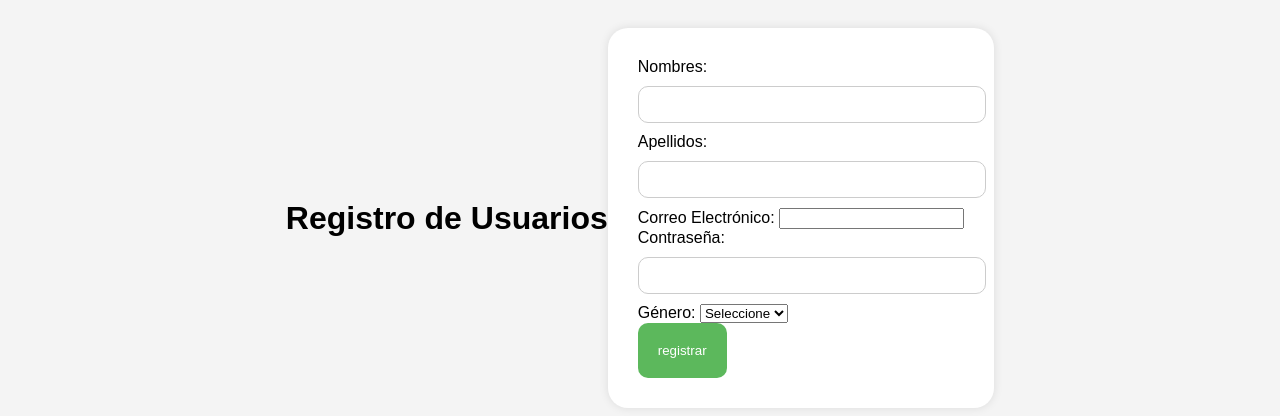
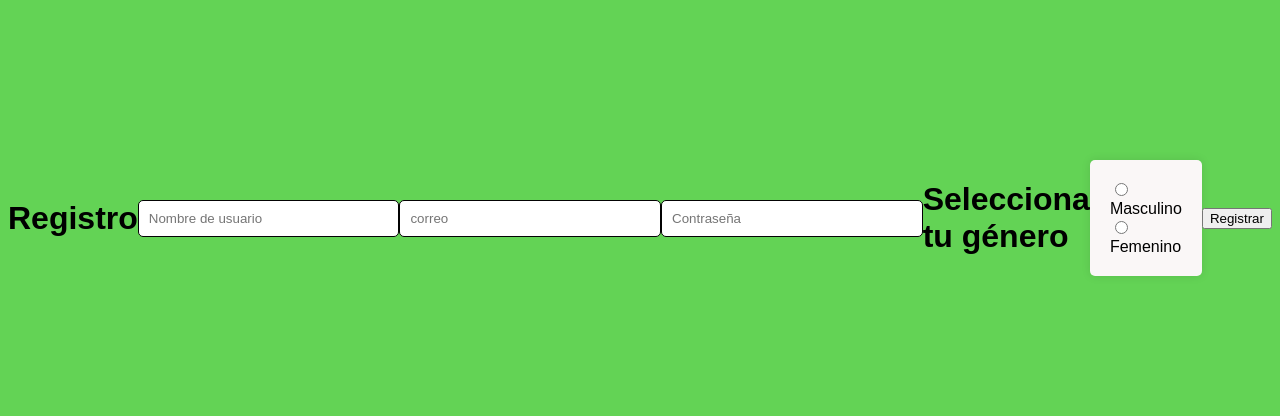
Before and after one commit to mateourrego20/trabajo, a plain HTML site: page registro.html in a window 1280 px wide. Shown: the part 190-606 px from the top of the page. Drawn offline with Linux system fonts and the light colour scheme.

Commit message:
actualizacion

```diff
--- a/registro.html
+++ b/registro.html
@@ -3,74 +3,68 @@
 <head>
     <meta charset="UTF-8">
     <meta name="viewport" content="width=device-width, initial-scale=1.0">
-    <title>Registro de Usuarios</title>
-    <link rel="stylesheet" href="style.css">
-
+    <title>Login</title>
 </head>
+<body>
     <style>
-
         body {
             font-family: Arial, sans-serif;
-        background-color: #f4f4f4;
+            background-color: #63d355;
             display: flex;
             justify-content: center;
-        align-items:center;
+            align-items: center;
             height: 100vh;
         }
         form {
-        background: white;
-        padding: 30px;
-        border-radius: 20px;
+            background: rgb(250, 247, 247);
+            padding: 20px;
+            border-radius: 5px;
             box-shadow: 0 0 10px rgba(0, 0, 0, 0.1);
         }
-    input[type="text"], input[type="password"] {
+        input[type="text"],input[type="password"],input[type="correo"] {
             width: 100%;
             padding: 10px;
             margin: 10px 0;
-        border: 1px solid #ccc;
-        border-radius: 10px;
+            border: 1px solid #030303;
+            border-radius: 5px;
         }
-    input[type="submit"] {
-        background: #5cb85c;
-        color: white;
+        input[type="button"] {
+            background-color: #5cb85c;
+            color: rgb(0, 37, 248);
             border: none;
-        padding: 20px;
+            padding: 10px;
             cursor: pointer;
-        border-radius: 10px;
+            border-radius: 5px;
         }
-    input[type="submit"]:hover {
-        background: #4cae4c;
+        input[type="button"]:hover {
+            background-color: #080808;
         }
     </style>
-<body>
-    <h1>Registro de Usuarios</h1>
-
-    <form id="registroForm">
-        <label for="nombres">Nombres:</label>
-        <input type="text" id="nombres" required><br>
-
-        <label for="apellidos">Apellidos:</label>
-        <input type="text" id="apellidos" required><br>
-
-        <label for="correo">Correo Electrónico:</label>
-        <input type="email" id="correo" required><br>
 
 
-        <label for="contraseña">Contraseña:</label>
-        <input type="password" id="contraseña" required><br>
-
-        <label for="genero">Género:</label>
-        <select id="genero" required>
-            <option value="">Seleccione</option>
-            <option value="masculino">Masculino</option>
-            <option value="femenino">Femenino</option>
-            <option value="otro">Otro</option>
-        </select><br>
+    <h1>Registro</h1>
 
 
-        <input type="submit" value="registrar">
+    <input type="text" id="username" placeholder="Nombre de usuario" required>
+    <input type="correo" id="correo" placeholder="correo" required>
+    <input type="password" id="password" placeholder="Contraseña" required>
+
+    <h1>Selecciona tu género</h1>
+    <form>
+        <label>
+            <input type="radio" name="genero" value="masculino" required>
+            Masculino
+        </label><br>
+        <label>
+            <input type="radio" name="genero" value="femenino" required>
+            Femenino
+        </label><br>
     </form>
 
+    <button onclick="registrar()">Registrar</button>
 
+
+
+    <script src="script.js"></script>
 </body>
 </html>
--- /dev/null
+++ b/script.js
@@ -0,0 +1,32 @@
+function registrar() {
+    const username = document.getElementById('username').value;
+    const password = document.getElementById('password').value;
+
+    // Crear un objeto de usuario
+    const usuario = {
+        username: username,
+        password: password
+    };
+
+    // Guardar en localStorage
+    localStorage.setItem('usuario', JSON.stringify(usuario));
+    alert('Usuario registrado con éxito');
+}
+
+function iniciarSesion() {
+    const loginUsername = document.getElementById('loginUsername').value;
+    const loginPassword = document.getElementById('loginPassword').value;
+
+    // Recuperar el usuario de localStorage
+    const usuarioGuardado = JSON.parse(localStorage.getItem('usuario'));
+
+    if (usuarioGuardado) {
+        if (usuarioGuardado.username === loginUsername && usuarioGuardado.password === loginPassword) {
+            alert('Inicio de sesión exitoso');
+        } else {
+            alert('Nombre de usuario o contraseña incorrectos');
+        }
+    } else {
+        alert('No hay usuarios registrados');
+    }
+}
```
Also changed, not shown: index.html (+0 -3 lines), iniciarsesion.html (+10 -27 lines). Lines whose indentation alone changed are shown as unchanged.
